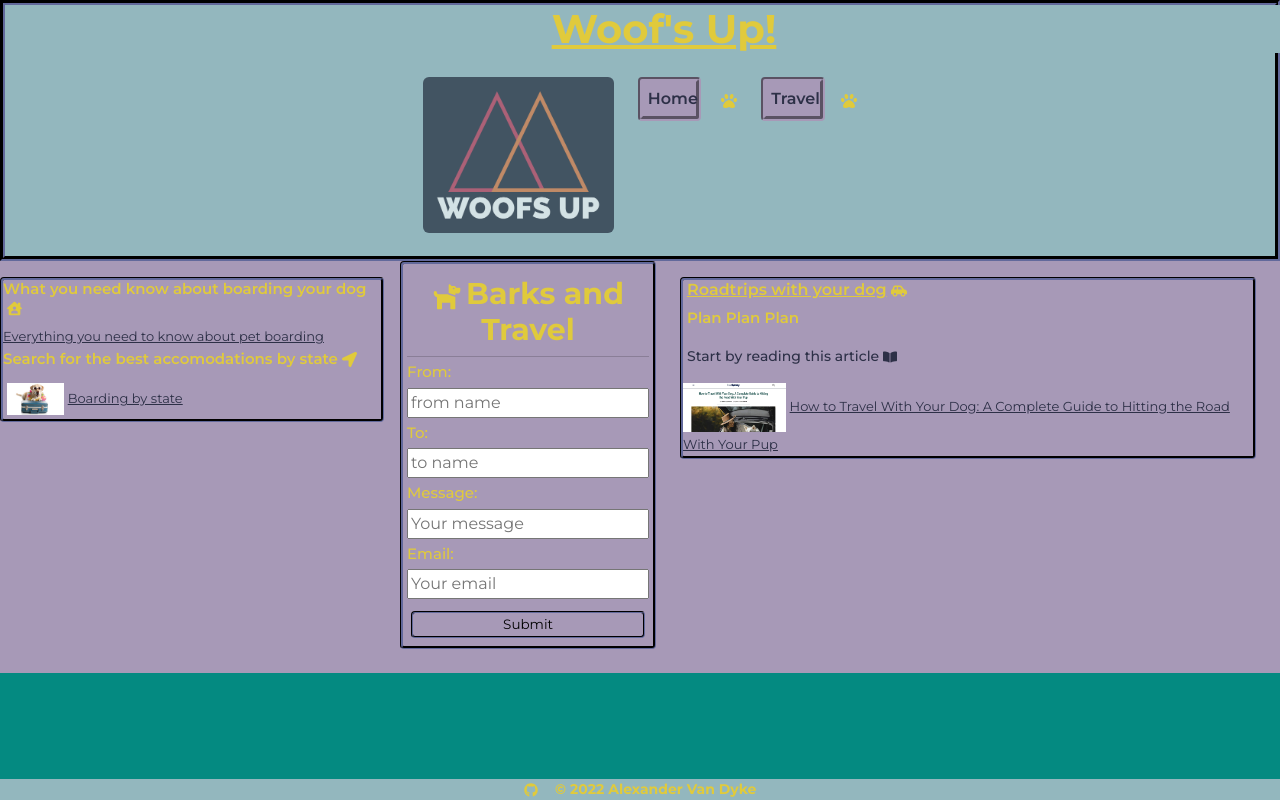
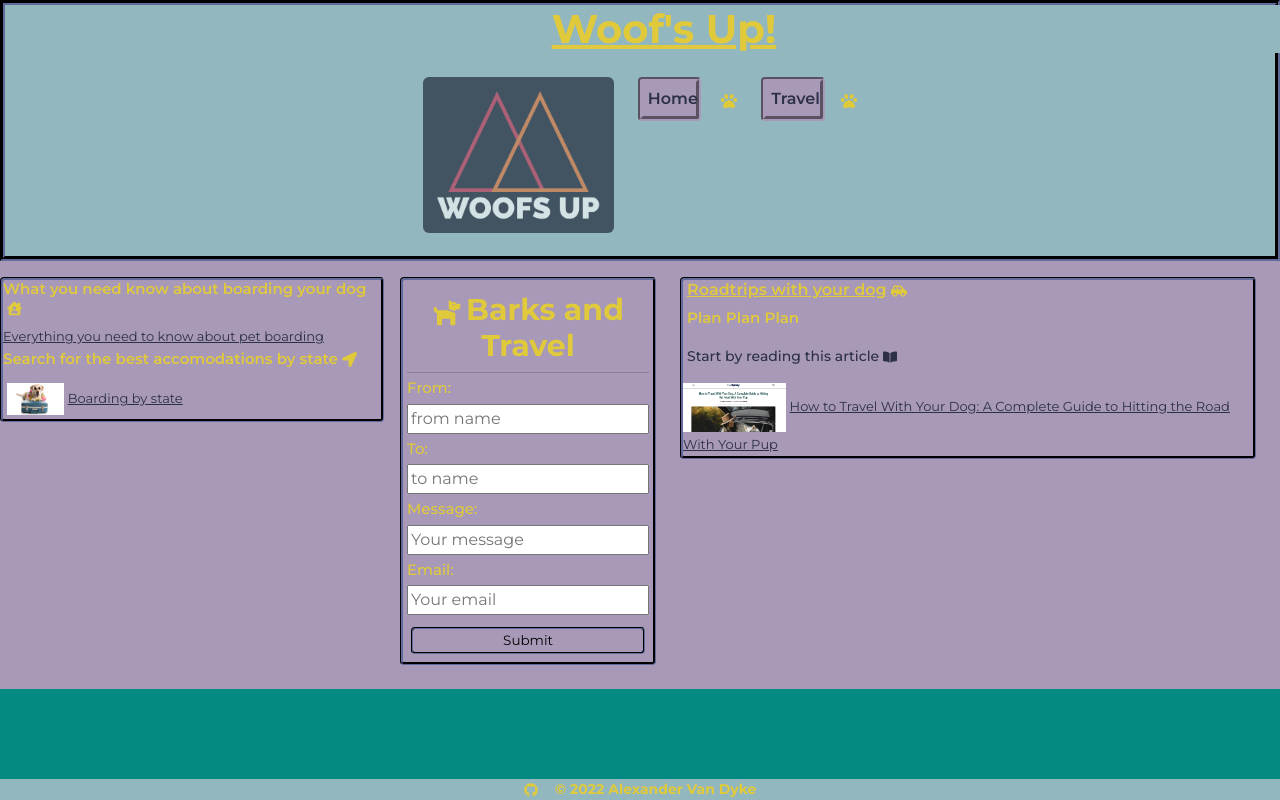
Before and after one commit to AlexandertheGreat491/Woofs_Up, a React (Create React App) app: page /travel in a window 1280 px wide. Built offline with nearby package versions, Linux system fonts and the light colour scheme.

Commit message:
changed top margin on the form

```diff
--- a/src/components/Travel/index.js
+++ b/src/components/Travel/index.js
@@ -35,7 +35,7 @@ const TravelForm = () => {
       <Roadtrips />
       <form
         id="travelform"
-        className="ms-3 mb-4 card d-inline-flex"
+        className="ms-3 mb-4 mt-3 card d-inline-flex"
         style={{ width: "20%", height: "20%" }}
         onSubmit={onSubmit}
       >
```
